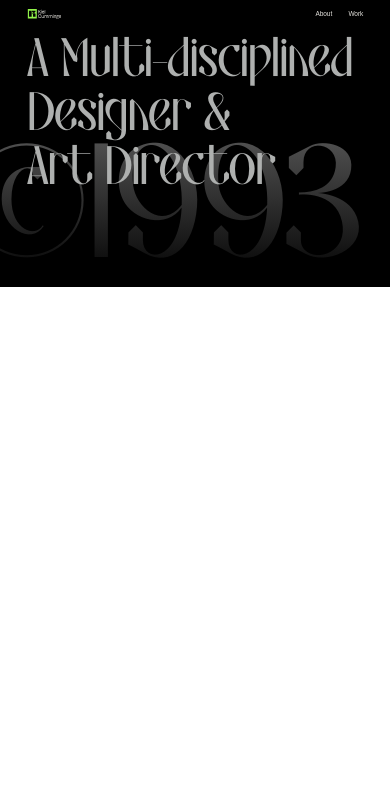
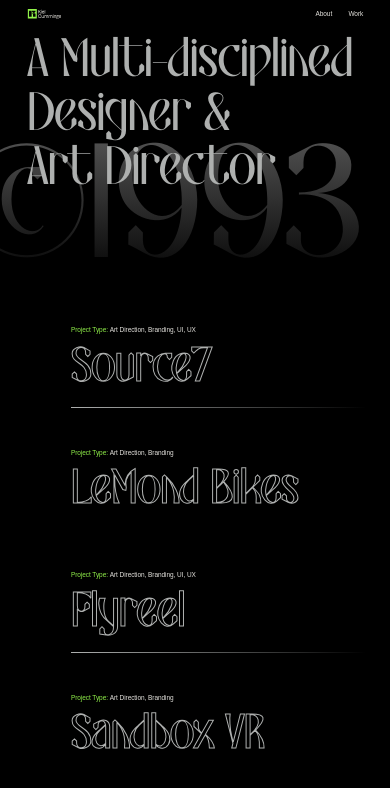
Before and after one commit to kielcummings21/portfolio, a React (Create React App) app: page / in a window 390 px wide. Shown: the top 788 px of the page. Built offline with nearby package versions, Linux system fonts and the light colour scheme.

Commit message:
projects

```diff
--- a/package.json
+++ b/package.json
@@ -6,6 +6,9 @@
     "@testing-library/jest-dom": "^5.14.1",
     "@testing-library/react": "^11.2.7",
     "@testing-library/user-event": "^12.8.3",
+    "gsap": "npm:@gsap/shockingly",
+    "locomotive-scroll": "^4.1.2",
+    "node-sass": "^6.0.1",
     "react": "^17.0.2",
     "react-dom": "^17.0.2",
     "react-router-dom": "^5.3.0",
--- a/src/App.js
+++ b/src/App.js
@@ -3,11 +3,13 @@ import styled from 'styled-components'
 
 import colors from './utils/colors'
 
+import Scroll from './components/Scroll'
 import Home from './pages/Home'
 
 function App() {
   return (
-    <Wrapper className="App">
+    <Wrapper data-scroll-container className="smooth-scroll">
+      <Scroll/>
 
       <Switch>
 
@@ -24,6 +26,6 @@ function App() {
 export default App;
 
 const Wrapper = styled.div`
-  width: 100vw;
+  width: 100%;
   background-color: ${colors.black};
 `
--- a/src/components/Nav.js
+++ b/src/components/Nav.js
@@ -8,7 +8,7 @@ import LogoSVG from '../images/logo.svg'
 
 const Nav = () => {
   return (
-    <Wrapper>
+    <Wrapper  data-scroll-sticky data-scroll-target="#home-hero">
       <Logo src={LogoSVG} alt="Kiel Cummings"/>
       <Links>
         <StyledLink to="/about">About</StyledLink>
--- /dev/null
+++ b/src/components/Scroll.js
@@ -0,0 +1,71 @@
+import { useEffect } from "react";
+import LocomotiveScroll from "locomotive-scroll";
+import { ScrollTrigger } from "gsap/ScrollTrigger";
+import gsap from "gsap/all";
+
+import 'locomotive-scroll/dist/locomotive-scroll.css'
+
+gsap.registerPlugin(ScrollTrigger);
+
+const scrollOptions = {
+  smooth: true,
+  getDirection: true,
+  touchMultiplier: 3,
+  multiplier: 1.2,
+  lerp: 0.1,
+  firefoxMultiplier: 100,
+  getSpeed: true,
+  resetNativeScroll: true,
+  smartphone: {
+    smooth: true
+  },
+  tablet: {
+    smooth: true
+  }
+};
+
+const Scroll = () => {
+  useEffect(() => {
+    const locomotiveScroll = new LocomotiveScroll({
+      el: document.querySelector(".smooth-scroll"),
+      ...scrollOptions,
+    });
+    locomotiveScroll.update();
+    // Exposing to the global scope for ease of use.
+    window.locomotiveScroll = locomotiveScroll;
+    locomotiveScroll.on("scroll", ScrollTrigger.update);
+    locomotiveScroll.on("call", (name, dir) => {
+      const event = new Event(name+"-"+dir)
+      window.dispatchEvent(event)
+    })
+
+    ScrollTrigger.scrollerProxy(".smooth-scroll", {
+      scrollTop(value) {
+        return arguments.length
+          ? locomotiveScroll.scrollTo(value, 0, 0)
+          : locomotiveScroll.scroll.instance.scroll.y;
+      },
+      getBoundingClientRect() {
+        return {
+          top: 0,
+          left: 0,
+          width: window.innerWidth,
+          height: window.innerHeight,
+        };
+      },
+      pinType: document.querySelector(".smooth-scroll").style.transform
+        ? "transform"
+        : "fixed",
+    });
+    ScrollTrigger.addEventListener("refresh", () => locomotiveScroll.update());
+    ScrollTrigger.refresh();
+
+    return () => {
+      if (locomotiveScroll) locomotiveScroll.destroy();
+    };
+  }, []);
+
+  return null;
+};
+
+export default Scroll;
--- a/src/pages/Home/index.js
+++ b/src/pages/Home/index.js
@@ -2,12 +2,14 @@ import React from 'react'
 
 import Nav from '../../components/Nav'
 import Hero from './sections/Hero'
+import Projects from './sections/Projects'
 
 const Home = () => {
   return (
     <>
       <Nav/>
       <Hero/>
+      <Projects/>
     </>
   )
 }
--- a/src/pages/Home/sections/Hero.js
+++ b/src/pages/Home/sections/Hero.js
@@ -5,7 +5,7 @@ import colors from '../../../utils/colors'
 
 const Hero = () => {
   return (
-    <Wrapper>
+    <Wrapper data-scroll-section id="home-hero">
       <Title>{`A Multi-disciplined\nDesigner &\nArt Director`}</Title>
       <LargeText>©1993</LargeText>
     </Wrapper>
@@ -14,7 +14,7 @@ const Hero = () => {
 
 export default Hero
 
-const Wrapper = styled.div`
+const Wrapper = styled.section`
   width: 100%;
   position: relative;
   box-sizing: border-box;
--- /dev/null
+++ b/src/pages/Home/sections/Projects.js
@@ -0,0 +1,115 @@
+import React from 'react'
+import styled from 'styled-components'
+
+import colors from '../../../utils/colors'
+
+const Projects = () => {
+  return (
+    <Wrapper data-scroll-section>
+
+      <Project>
+        <Type>
+          <span>Project Type:&nbsp;</span>
+          <p>Art Direction, Branding, UI, UX</p>
+        </Type>
+        <Title>Source7</Title>
+        <HR/>
+      </Project>
+
+      <Project>
+        <Type>
+          <span>Project Type:&nbsp;</span>
+          <p>Art Direction, Branding</p>
+        </Type>
+        <Title>LeMond Bikes</Title>
+        <HR/>
+      </Project>
+
+      <Project>
+        <Type>
+          <span>Project Type:&nbsp;</span>
+          <p>Art Direction, Branding, UI, UX</p>
+        </Type>
+        <Title>Flyreel</Title>
+        <HR/>
+      </Project>
+
+      <Project>
+        <Type>
+          <span>Project Type:&nbsp;</span>
+          <p>Art Direction, Branding</p>
+        </Type>
+        <Title>Sandbox VR</Title>
+        <HR/>
+      </Project>
+
+    </Wrapper>
+  )
+}
+
+export default Projects
+
+const Wrapper = styled.section`
+  display: flex;
+  box-sizing: border-box;
+  flex-direction: column;
+  align-items: center;
+  justify-content: flex-start;
+
+  padding-top: 10.417vw;
+`
+
+const Project = styled.div`
+  box-sizing: border-box;
+  width: 100%;
+  display: flex;
+  flex-direction: column;
+  align-items: flex-start;
+  justify-content: flex-start;
+
+  padding-left: 18.194vw;
+  padding-right: 6.25vw;
+  margin-bottom: 8.75vw;
+`
+
+const Title = styled.h2`
+  font-family: Arras;
+  font-style: normal;
+  font-weight: normal;
+  line-height: 90%;
+  letter-spacing: -0.02em;
+  -webkit-text-stroke: 1px #AFB1B0;
+
+  font-size: 12.5vw;
+  margin-bottom: 2.222vw;
+`
+
+const Type = styled.span`
+  display: flex;
+  align-items: center;
+  justify-content: flex-start;
+  font-family: Lazzer TRIAL, sans-serif;
+  font-style: normal;
+  font-weight: normal;
+  line-height: 90%;
+  letter-spacing: -0.01em;
+
+  font-size: 1.667vw;
+  margin-bottom: 3.472vw;
+
+  span {
+    color: ${colors.green};
+  }
+
+  p {
+    color: ${colors.lightGray};
+  }
+`
+
+const HR = styled.hr`
+  width: 100%;
+  border: none;
+  background: linear-gradient(to right, #AFB1B0 -0.74%, rgba(175, 177, 176, 0) 100%);
+
+  height: 0.139vw;
+`
```
Also changed, not shown: 2 other files (tests, documents, lock files or other folders).
